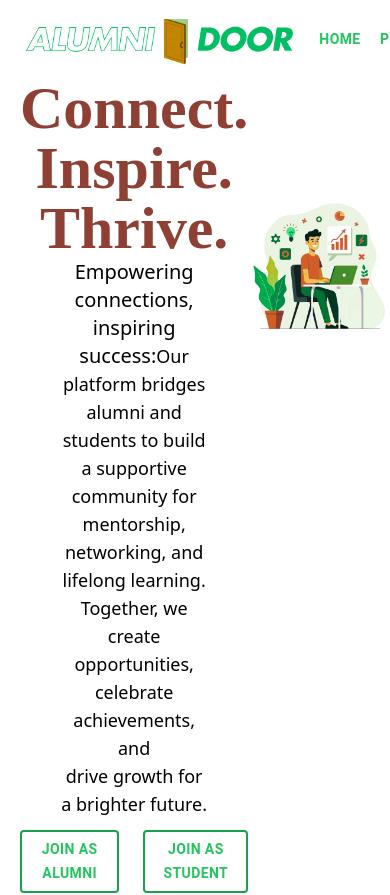
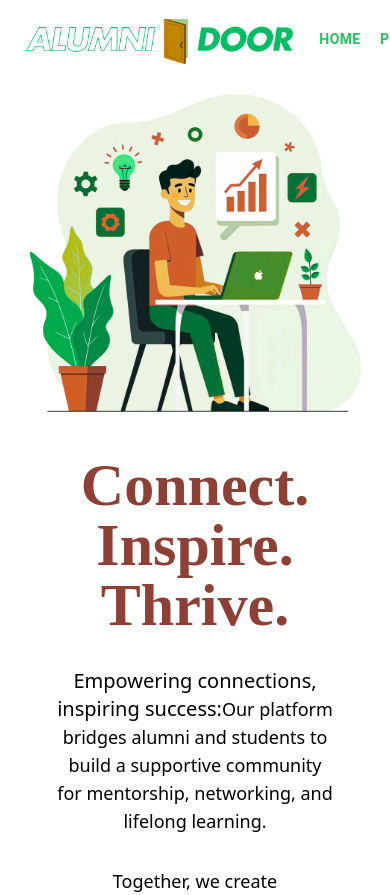
Before and after one commit to anantyash/AlumniDoor, a React (Vite) app in the folder AlumniDoor/: page / in a window 390 px wide. Shown: the top 895 px of the page. Built offline with nearby package versions, Linux system fonts and the light colour scheme.

Commit message:
Add Responsiveness

```diff
--- a/AlumniDoor/src/components/HeroSection.jsx
+++ b/AlumniDoor/src/components/HeroSection.jsx
@@ -5,24 +5,23 @@ import { Button } from "@mui/material";
 function HeroSection() {
   return (
     <div // this div is container of all hero section
-      className=" w-lvw  flex text-center items-center"
+      className=" w-lvw flex flex-col-reverse md:flex-row text-center items-center"
     >
       <div //this is use for left side written part
-        className="w-3/5 h-96 pl-5 flex justify-evenly flex-col selection:bg-green-400 "
+        className="md:w-3/5 md:h-96 p-4 md:pl-5 flex md:justify-evenly gap-8 flex-col selection:bg-green-400 "
       >
         <h1 className="text-6xl text-brown ">Connect. Inspire. Thrive.</h1>
         <p className="  text-lg px-10 font-sans    ">
           <span className="font-medium text-xl">
             Empowering connections, inspiring success:
           </span>
-          Our platform bridges <br /> alumni and students to build a supportive
-          community for mentorship, <br />
-          networking, and lifelong learning.
+          Our platform bridges alumni and students to build a supportive
+          community for mentorship, networking, and lifelong learning.
         </p>
         <p className="text-lg px-10 font-sans">
           {" "}
-          Together, we create opportunities, celebrate achievements, and <br />
-          drive growth for a brighter future.
+          Together, we create opportunities, celebrate achievements, and drive
+          growth for a brighter future.
         </p>
 
         <div //this contain buttons
@@ -43,7 +42,7 @@ function HeroSection() {
         </div>
       </div>
       <div //this is used for right part only for image
-        className="  w-2/5 h-auto "
+        className=" w-11/12 md:w-2/5 h-auto "
       >
         <img src={landingimg} alt="Image" className="w-full h-auto" />
       </div>
```
